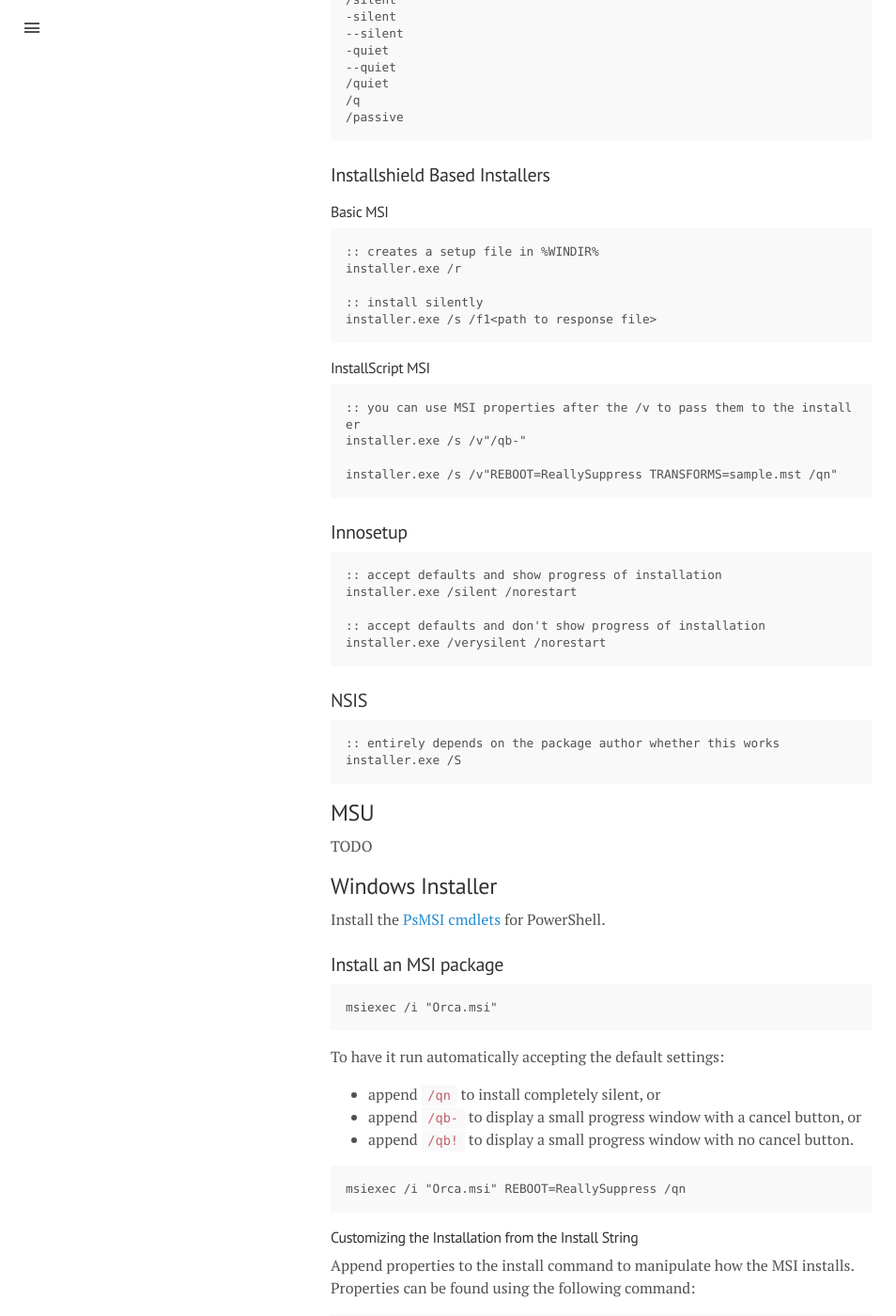
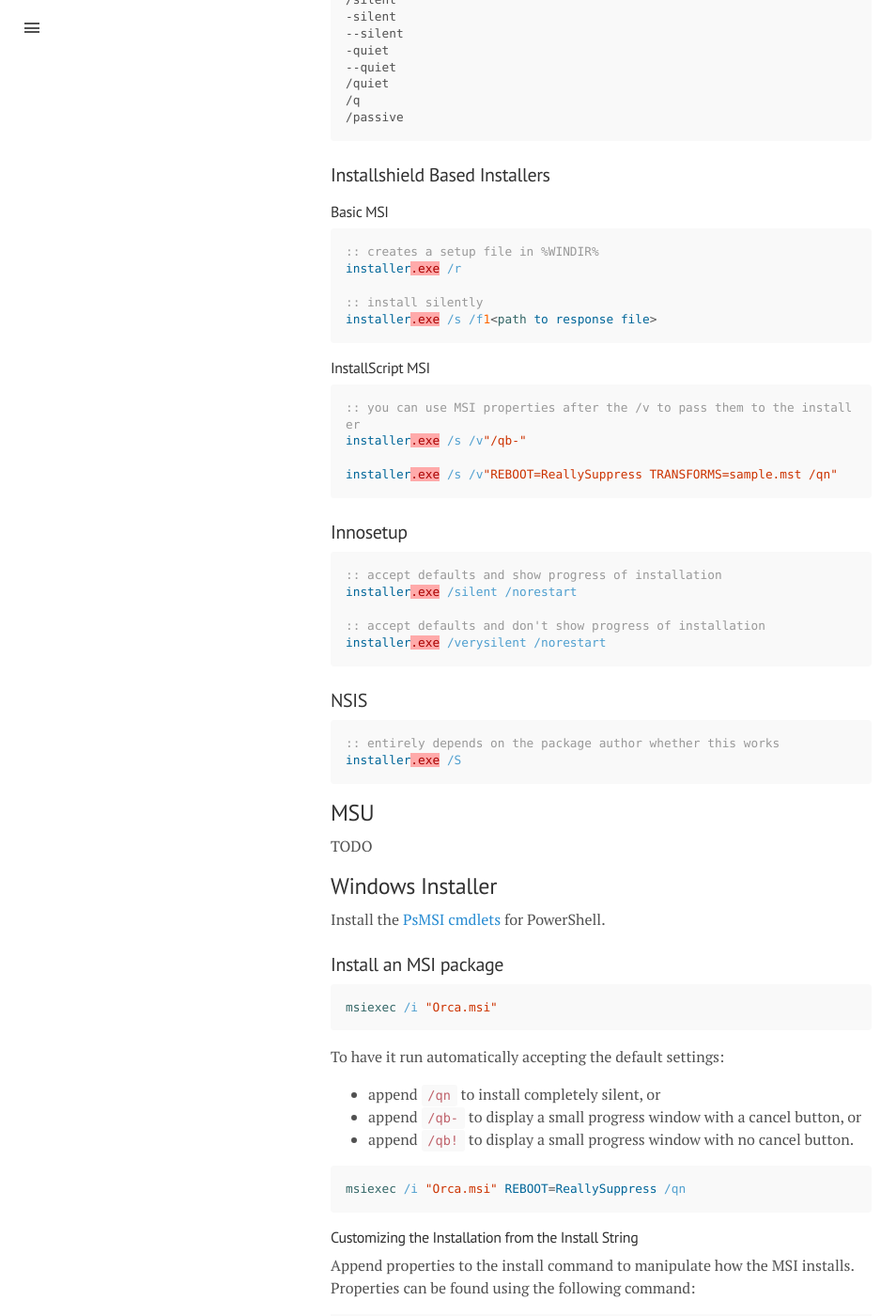
Before and after one commit to timbodv/timbodv.github.io, a Jekyll site: the page built from _posts/2014-09-25-unattended-installation-tips.md, in a window 1280 px wide and 1400 px high, scrolled down 689 px. Shown: the whole window at 94% size, without its empty margins (0-954 px from the left). Built offline with Jekyll 4.4.1, drawn with Linux system fonts in a browser that asks for light colours; Markdown is read by kramdown in place of the engine named in the settings; some of the changed text lies outside the part shown.

Commit message:
fixed syntax highlighting

```diff
--- a/_config.yml
+++ b/_config.yml
@@ -1,6 +1,6 @@
 # Dependencies
 markdown:         redcarpet
-highligher:       rogue
+highligher:       pygments
 
 # Permalinks
 permalink:        pretty
--- a/_posts/2014-09-25-unattended-installation-tips.md
+++ b/_posts/2014-09-25-unattended-installation-tips.md
@@ -38,7 +38,7 @@ If a silent installation command cannot be determined, quite often one of the on
 ### Installshield Based Installers
 #### Basic MSI
 
-~~~~ cmd
+~~~~ bat
 :: creates a setup file in %WINDIR%
 installer.exe /r
 
@@ -47,7 +47,7 @@ installer.exe /s /f1<path to response file>
 ~~~~
 
 #### InstallScript MSI
-~~~~ cmd
+~~~~ bat
 :: you can use MSI properties after the /v to pass them to the installer
 installer.exe /s /v"/qb-"
 
@@ -55,7 +55,7 @@ installer.exe /s /v"REBOOT=ReallySuppress TRANSFORMS=sample.mst /qn"
 ~~~~
 
 ### Innosetup
-~~~~ cmd
+~~~~ bat
 :: accept defaults and show progress of installation
 installer.exe /silent /norestart
 
@@ -64,7 +64,7 @@ installer.exe /verysilent /norestart
 ~~~~
 
 ### NSIS
-~~~~ cmd
+~~~~ bat
 :: entirely depends on the package author whether this works
 installer.exe /S
 ~~~~
@@ -76,16 +76,17 @@ TODO
 Install the [PsMSI cmdlets](https://psmsi.codeplex.com/) for PowerShell.
 
 ### Install an MSI package
-~~~~ cmd
+~~~~ bat
 msiexec /i "Orca.msi"
 ~~~~
 
 To have it run automatically accepting the default settings:
+
 * append `/qn` to install completely silent, or
 * append `/qb-` to display a small progress window with a cancel button, or
 * append `/qb!` to display a small progress window with no cancel button.
 
-~~~~ cmd
+~~~~ bat
 msiexec /i "Orca.msi" REBOOT=ReallySuppress /qn
 ~~~~
 
@@ -99,7 +100,7 @@ Get-MSITable -Table Property -Path ".\Oracle Virtualbox Installer.msi" | sort Pr
 
 Append the property to the installation command line to perform the manipulation:
 
-~~~~ cmd
+~~~~ bat
 msiexec /i "Orca.msi" REBOOT=ReallySuppress DESKTOPSHORTCUT=0 /qn
 ~~~~
 
@@ -118,7 +119,7 @@ TODO
 ### Small and Minor Upgrades
 When a Windows Installer msi or patch is referred to as a small or minor upgrade, attempting to install the upgrade will results in a "product is already installed" message. The following command line is an example of how to apply the updated msi or patch without removing the software first:
 
-~~~~
+~~~~ bat
 msiexec /i SampleUpgrade2.msi REINSTALL=ALL REINSTALLMODE=vomus REBOOT=ReallySuppress
 ~~~~
 
@@ -145,7 +146,7 @@ ProductCode                            ProductVersion      ProductName
 
 To remove this package, the following command may be used to remove it silently:
 
-~~~~ cmd
+~~~~ bat
 msiexec /x {012C59CF-074A-43DA-8085-B6E636733B59} REBOOT=ReallySuppress /qn
 ~~~~
 
```
